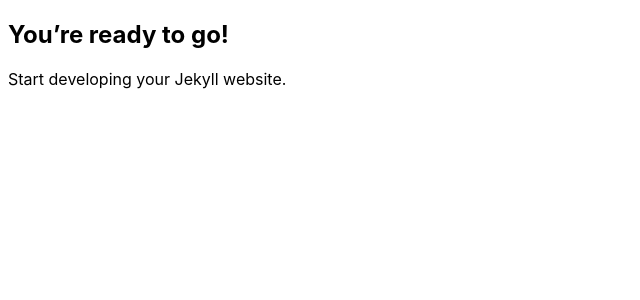
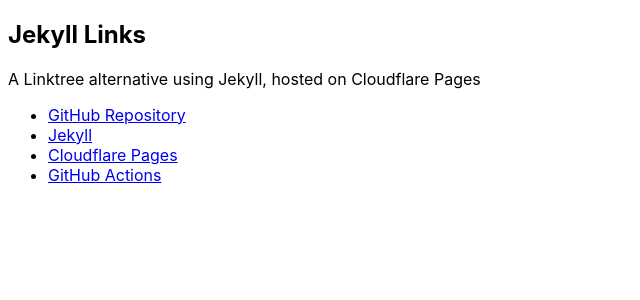
Before and after one commit to BenjaminEHowe/jekyll-links, a Jekyll site: the page built from index.md, in a window 1280 px wide. Shown: the top 300 px of the page, without its empty margins (0-640 px from the left). Built offline with Jekyll 4.4.1, drawn with Linux system fonts in a browser that asks for light colours.

Commit message:
Add list of links
Closes #3

```diff
--- a/_layouts/default.html
+++ b/_layouts/default.html
@@ -3,10 +3,19 @@
   <head>
     <meta name="viewport" content="width=device-width, initial-scale=1">
     <meta charset="utf-8">
-    <title>{{ page.title }} - {{ site.title }}</title>
+    {% if page.title %}
+      <title>{{ page.title }} - {{ site.title }}</title>
+    {% else %}
+      <title>{{ site.title }}</title>
+    {% endif %}
     <link rel="stylesheet" href="{{ "/assets/css/main.css" | relative_url }}">
   </head>
   <body>
     {{ content}}
+    <ul>
+      {% for link in site.data.links %}
+        <li><a href="{{ link.url }}">{{ link.name }}</a></li>
+      {% endfor %}
+    </ul>
   </body>
 </html>
--- a/index.md
+++ b/index.md
@@ -1,8 +1,7 @@
 ---
 layout: default
-title: "Happy Jekylling!"
 ---
 
-## You're ready to go!
+## Jekyll Links
 
-Start developing your Jekyll website.
+A Linktree alternative using Jekyll, hosted on Cloudflare Pages
```
Also changed, not shown: _data/links.yaml (added, +15 -0 lines).
